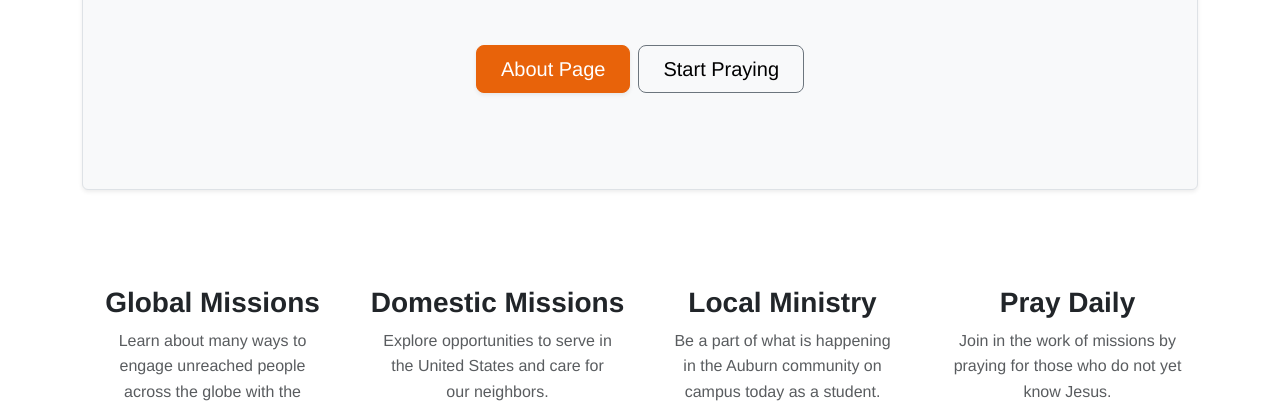
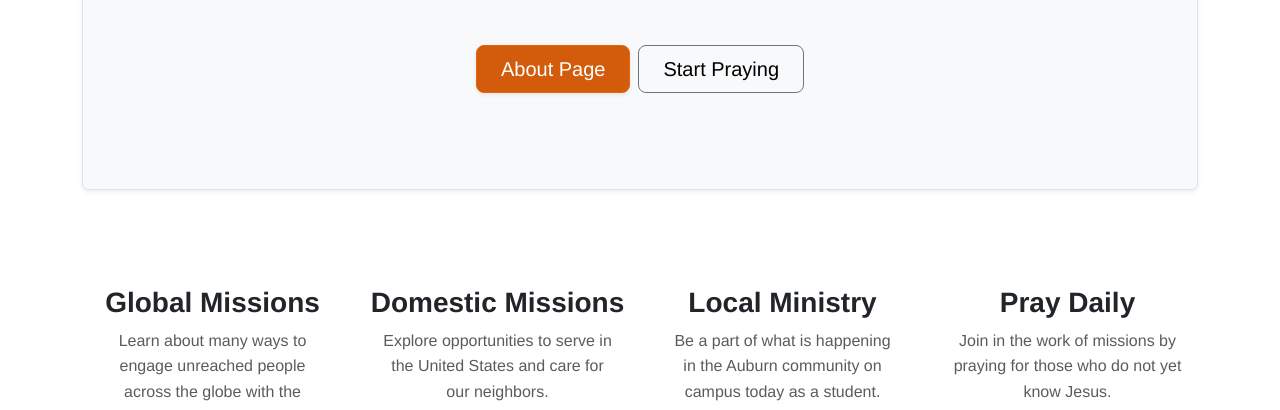
Before and after one commit to Reid-Roberts/MCentralProject, a plain HTML site: page index.html in a window 1280 px wide. Shown: the part 370-780 px from the top of the page. Drawn offline with nearby package versions, Linux system fonts and the light colour scheme.

Commit message:
changed contrast

```diff
--- a/style.css
+++ b/style.css
@@ -13,7 +13,7 @@
    doesn't reach them. These selectors target .btn-primary and
    .btn-outline-primary directly. */
 .btn-primary {
-    --bs-btn-bg:                 #e8630a;
+    --bs-btn-bg:                 #d35b0c;
     --bs-btn-border-color:       #e8630a;
     --bs-btn-hover-bg:           #c45408;
     --bs-btn-hover-border-color: #c45408;
```
